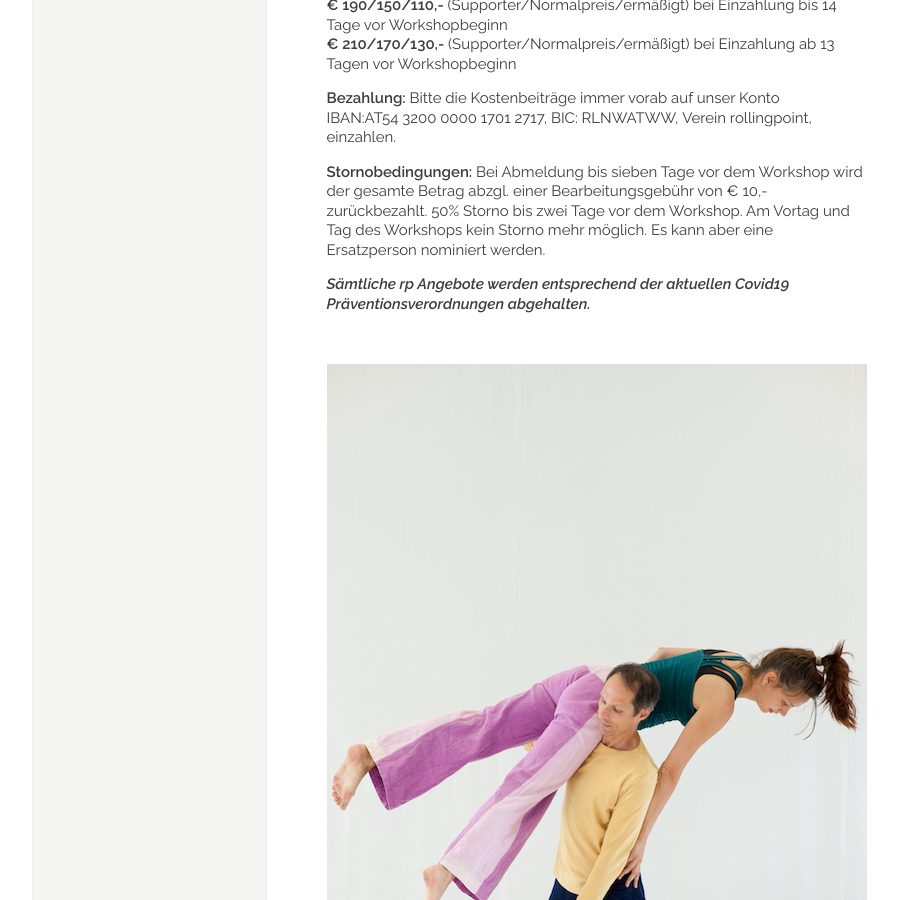
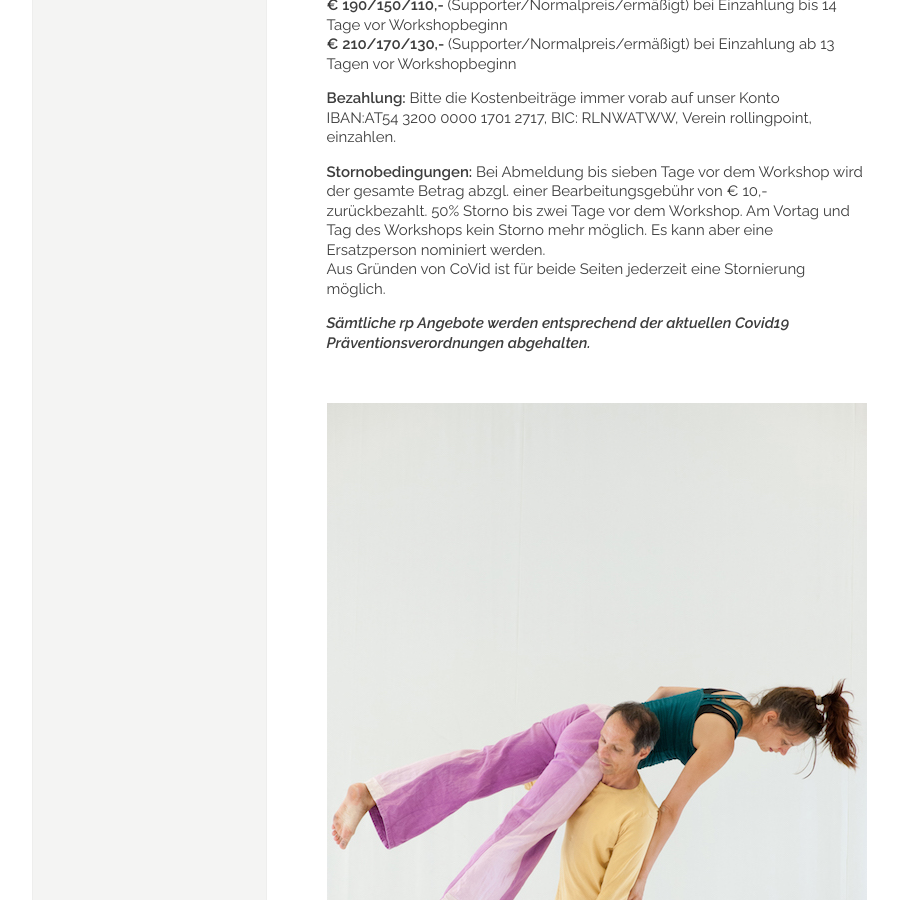
Before and after one commit to manulari/rollingpointat, a Jekyll site: the page built from _pages_de/workshops.md, in a window 1280 px wide and 900 px high, scrolled down 2806 px. Shown: the whole window, without its empty margins (152-1050 px from the left). Built offline with Jekyll 4.4.1, drawn with Linux system fonts in a browser that asks for light colours; comment, search, counter and statistics services are not loaded.

Commit message:
Update page (de) “workshops”

```diff
--- a/_pages_de/workshops.md
+++ b/_pages_de/workshops.md
@@ -78,7 +78,8 @@ Tel. Christian 0650 8931081, maRia 0650 9510814
 **Bezahlung:** Bitte die Kostenbeiträge immer vorab auf unser Konto\
 IBAN:AT54 3200 0000 1701 2717, BIC: RLNWATWW, Verein rollingpoint, einzahlen.
 
-**Stornobedingungen:** Bei Abmeldung bis sieben Tage vor dem Workshop wird der gesamte Betrag abzgl. einer Bearbeitungsgebühr von € 10,- zurückbezahlt. 50% Storno bis zwei Tage vor dem Workshop. Am Vortag und Tag des Workshops kein Storno mehr möglich. Es kann aber eine Ersatzperson nominiert werden.
+**Stornobedingungen:** Bei Abmeldung bis sieben Tage vor dem Workshop wird der gesamte Betrag abzgl. einer Bearbeitungsgebühr von € 10,- zurückbezahlt. 50% Storno bis zwei Tage vor dem Workshop. Am Vortag und Tag des Workshops kein Storno mehr möglich. Es kann aber eine Ersatzperson nominiert werden.\
+Aus Gründen von CoVid ist für beide Seiten jederzeit eine Stornierung möglich.
 
 ***Sämtliche rp Angebote werden entsprechend der aktuellen Covid19 Präventionsverordnungen abgehalten.***
 
```
